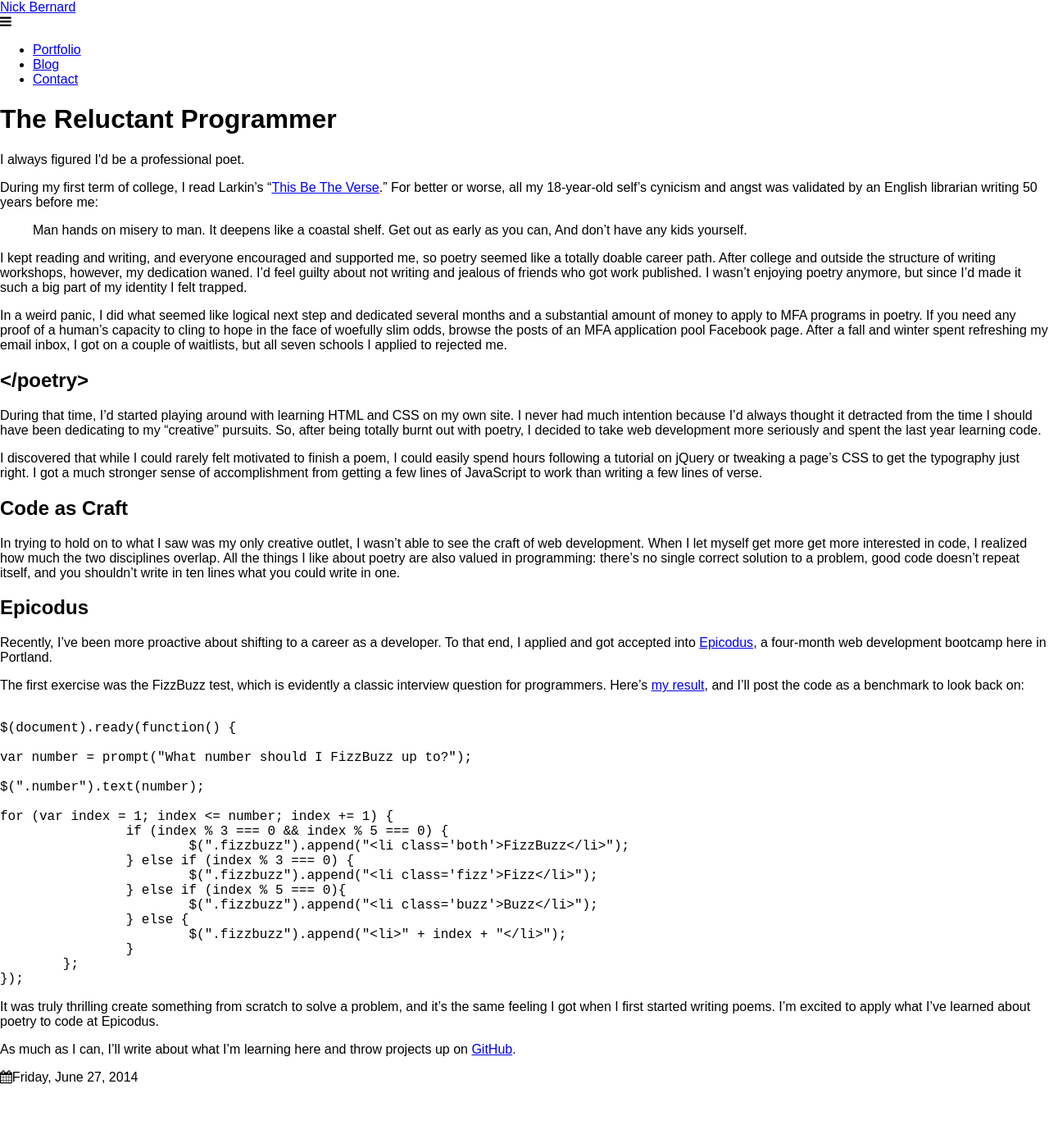
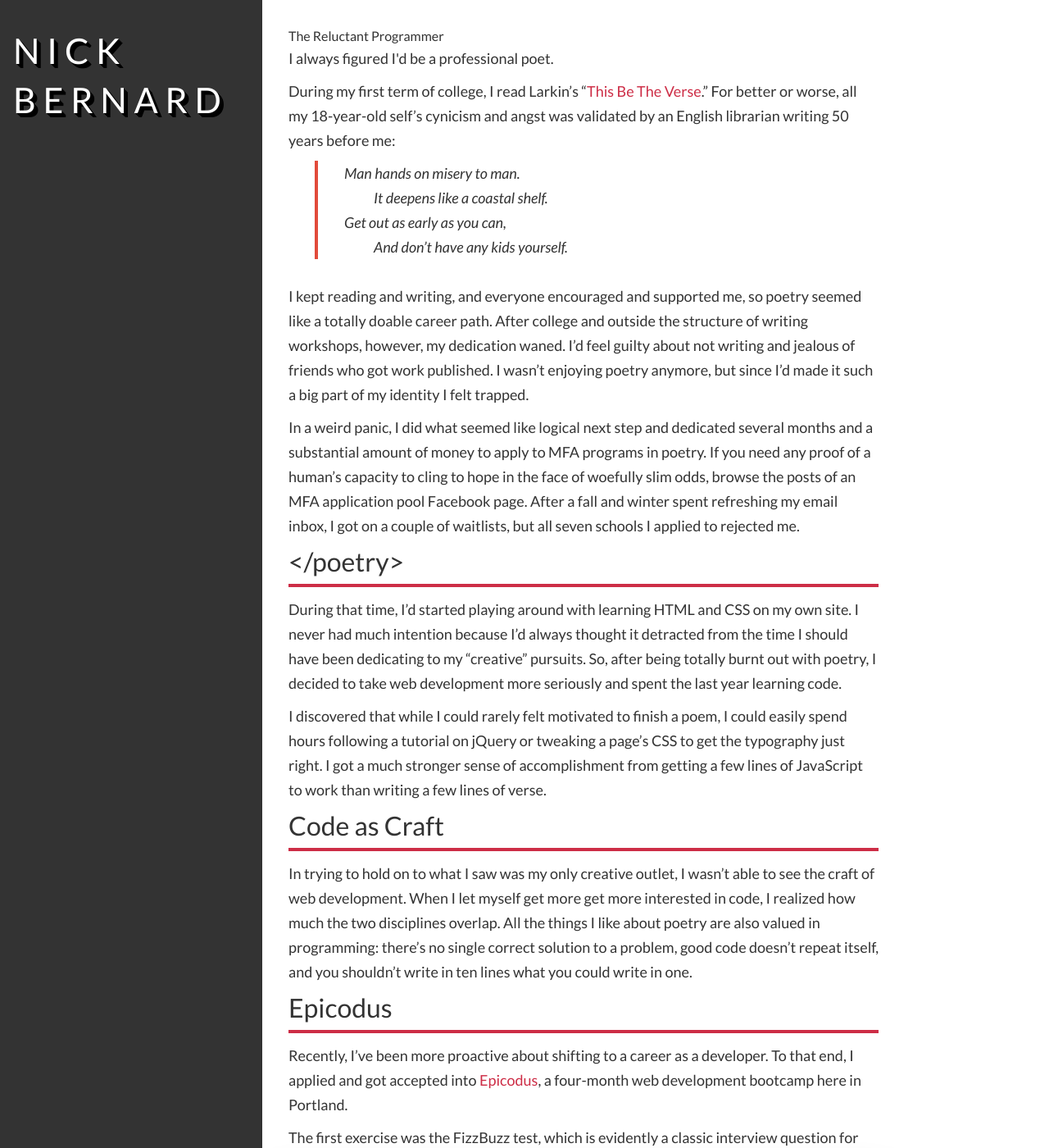
Before and after one commit to nrbernard/nrbernard.github.io, a Jekyll site: the page built from _posts/2014-06-27-epicodus.markdown, in a window 1280 px wide and 1400 px high. Shown: the whole window at 82% size. Built offline with Jekyll 4.4.1, drawn with Linux system fonts in a browser that asks for light colours; Markdown is read by kramdown in place of the engine named in the settings.

Commit message:
Disalbe native SASS conversion and add static version of CSS file

```diff
--- a/_config.yml
+++ b/_config.yml
@@ -1,8 +1,5 @@
 name: Nick Bernard
 markdown: redcarpet
 pygments: true
-sass:
-  sass_dir: _sass
-  style: compressed
 gems:
 - jekyll-compass
--- a/_includes/header.html
+++ b/_includes/header.html
@@ -3,13 +3,13 @@
     <div class="site-title">
       <a href="/" class="name">Nick Bernard</a>
     </div>
-    <i class="fa fa-bars"></i>
+<!--     <i class="fa fa-bars"></i>
     <nav class="site-navigation">
       <ul>
         <li><a href="/work/">Portfolio</a></li>
         <li><a href="/blog/">Blog</a></li>
         <li><a href="/contact/">Contact</a></li>
       </ul>
-    </nav>
+    </nav> -->
   </div>
 </header>
--- /dev/null
+++ b/css/screen.css
@@ -0,0 +1,357 @@
+/* Welcome to Compass.
+ * In this file you should write your main styles. (or centralize your imports)
+ * Import this file using the following HTML or equivalent:
+ * <link href="/stylesheets/screen.css" media="screen, projection" rel="stylesheet" type="text/css" /> */
+/* line 5, ../../../../.gem/ruby/2.1.3/gems/compass-core-1.0.1/stylesheets/compass/reset/_utilities.scss */
+html, body, div, span, applet, object, iframe,
+h1, h2, h3, h4, h5, h6, p, blockquote, pre,
+a, abbr, acronym, address, big, cite, code,
+del, dfn, em, img, ins, kbd, q, s, samp,
+small, strike, strong, sub, sup, tt, var,
+b, u, i, center,
+dl, dt, dd, ol, ul, li,
+fieldset, form, label, legend,
+table, caption, tbody, tfoot, thead, tr, th, td,
+article, aside, canvas, details, embed,
+figure, figcaption, footer, header, hgroup,
+menu, nav, output, ruby, section, summary,
+time, mark, audio, video {
+  margin: 0;
+  padding: 0;
+  border: 0;
+  font: inherit;
+  font-size: 100%;
+  vertical-align: baseline;
+}
+
+/* line 22, ../../../../.gem/ruby/2.1.3/gems/compass-core-1.0.1/stylesheets/compass/reset/_utilities.scss */
+html {
+  line-height: 1;
+}
+
+/* line 24, ../../../../.gem/ruby/2.1.3/gems/compass-core-1.0.1/stylesheets/compass/reset/_utilities.scss */
+ol, ul {
+  list-style: none;
+}
+
+/* line 26, ../../../../.gem/ruby/2.1.3/gems/compass-core-1.0.1/stylesheets/compass/reset/_utilities.scss */
+table {
+  border-collapse: collapse;
+  border-spacing: 0;
+}
+
+/* line 28, ../../../../.gem/ruby/2.1.3/gems/compass-core-1.0.1/stylesheets/compass/reset/_utilities.scss */
+caption, th, td {
+  text-align: left;
+  font-weight: normal;
+  vertical-align: middle;
+}
+
+/* line 30, ../../../../.gem/ruby/2.1.3/gems/compass-core-1.0.1/stylesheets/compass/reset/_utilities.scss */
+q, blockquote {
+  quotes: none;
+}
+/* line 103, ../../../../.gem/ruby/2.1.3/gems/compass-core-1.0.1/stylesheets/compass/reset/_utilities.scss */
+q:before, q:after, blockquote:before, blockquote:after {
+  content: "";
+  content: none;
+}
+
+/* line 32, ../../../../.gem/ruby/2.1.3/gems/compass-core-1.0.1/stylesheets/compass/reset/_utilities.scss */
+a img {
+  border: none;
+}
+
+/* line 116, ../../../../.gem/ruby/2.1.3/gems/compass-core-1.0.1/stylesheets/compass/reset/_utilities.scss */
+article, aside, details, figcaption, figure, footer, header, hgroup, main, menu, nav, section, summary {
+  display: block;
+}
+
+/* line 1, ../../_sass/_reset.sass */
+* {
+  box-sizing: border-box;
+}
+
+/* line 4, ../../_sass/_reset.sass */
+ul {
+  list-style: none;
+  padding: 0;
+  margin: 0;
+}
+
+/* line 9, ../../_sass/_reset.sass */
+.group:after {
+  content: "";
+  display: block;
+  clear: both;
+}
+
+/* line 3, ../../_sass/_layout.sass */
+fa-li {
+  top: 30%;
+}
+
+/* line 6, ../../_sass/_layout.sass */
+ul.social li {
+  font-size: 1.22222em;
+  line-height: 1.63636em;
+  line-height: 1.63636em;
+}
+
+/* line 11, ../../_sass/_layout.sass */
+html,
+body {
+  height: 100%;
+}
+
+/* line 15, ../../_sass/_layout.sass */
+.site-header {
+  background-color: #333;
+  background-color: rgba(47, 47, 47, 0.98);
+}
+@media (min-width: 768px) {
+  /* line 15, ../../_sass/_layout.sass */
+  .site-header {
+    width: 20rem;
+    position: fixed;
+    bottom: 0;
+    left: 0;
+    top: 0;
+  }
+}
+
+/* line 25, ../../_sass/_layout.sass */
+.container,
+.header-content {
+  width: 90%;
+  max-width: 45rem;
+  padding: 2rem 0;
+}
+
+/* line 31, ../../_sass/_layout.sass */
+.header-content {
+  margin: 0 auto;
+}
+@media (max-width: 768px) {
+  /* line 31, ../../_sass/_layout.sass */
+  .header-content {
+    text-align: center;
+  }
+}
+
+@media (min-width: 768px) {
+  /* line 37, ../../_sass/_layout.sass */
+  .content {
+    margin-left: 22rem;
+  }
+}
+@media (max-width: 768px) {
+  /* line 41, ../../_sass/_layout.sass */
+  .container {
+    margin: 0 auto;
+  }
+}
+/* line 1, ../../_sass/_typography.sass */
+html {
+  font-size: 100%;
+  font-size: 16px;
+  line-height: 1.5em;
+}
+
+/* line 6, ../../_sass/_typography.sass */
+body {
+  font-family: "Lato", sans-serif;
+  font-weight: 400;
+  color: rgba(47, 47, 47, 0.98);
+}
+
+/* line 11, ../../_sass/_typography.sass */
+h2 {
+  font-size: 32px;
+  line-height: 60px;
+  line-height: 37px;
+  margin-bottom: 12px;
+  padding-bottom: 9px;
+  border-bottom: 0.25rem solid #CD2D46;
+}
+
+/* line 15, ../../_sass/_typography.sass */
+h3 {
+  font-size: 24px;
+  line-height: 30px;
+  line-height: 37px;
+  color: #CD2D46;
+}
+
+/* line 19, ../../_sass/_typography.sass */
+.name {
+  font-size: 43px;
+  line-height: 60px;
+  line-height: 60px;
+  color: #fff;
+  text-transform: uppercase;
+  letter-spacing: 0.2em;
+  text-shadow: 1px 1px 0px black, 2px 2px 0px black, 3px 3px 0px black, 4px 4px 0px black, 5px 5px 0px black;
+}
+/* line 25, ../../_sass/_typography.sass */
+.name:hover {
+  color: #fff;
+}
+
+/* line 28, ../../_sass/_typography.sass */
+p {
+  font-size: 18px;
+  line-height: 30px;
+  line-height: 30px;
+  margin-bottom: 10px;
+}
+/* line 30, ../../_sass/_typography.sass */
+p:last-child {
+  margin-bottom: 30px;
+}
+
+/* line 33, ../../_sass/_typography.sass */
+a {
+  text-decoration: none;
+  color: #CD2D46;
+  -webkit-transition: all, 2s, ease-in-out;
+  -moz-transition: all, 2s, ease-in-out;
+  -o-transition: all, 2s, ease-in-out;
+  transition: all, 2s, ease-in-out;
+}
+/* line 40, ../../_sass/_typography.sass */
+a:hover {
+  color: #CD2D46;
+}
+
+/* line 43, ../../_sass/_typography.sass */
+blockquote {
+  font-style: italic;
+  border-left: 4px solid #e24b3b;
+  border-shaddow: 4px solid black;
+  padding-left: 2em;
+  margin: 0;
+  font-size: 0.88889em;
+  line-height: 2.25em;
+}
+
+@media (min-width: 480px) {
+  /* line 53, ../../_sass/_typography.sass */
+  blockquote {
+    font-size: 1em;
+    line-height: 2em;
+    margin-left: 2em;
+  }
+}
+@media (min-width: 480px) {
+  /* line 59, ../../_sass/_typography.sass */
+  pre {
+    font-size: 1em;
+    line-height: 2em;
+    line-height: 1.5em;
+  }
+}
+/* line 1, ../../_sass/_buttons.sass */
+button {
+  border: none;
+}
+
+/* line 4, ../../_sass/_buttons.sass */
+.button {
+  display: block;
+  margin: 0 auto 1em auto;
+  text-align: center;
+  padding: 0.5em 1em;
+  background-color: #e24b3b;
+  color: #fffff6;
+  border-bottom: 3px solid #c32d1d;
+  border-radius: 3px;
+}
+
+@media (min-width: 480px) {
+  width: 33.333%;
+}
+/* line 1, ../../_sass/_page_specific.sass */
+.fizzbuzz {
+  display: block;
+  margin: 0 auto;
+  border-radius: 3px;
+  -webkit-box-shadow: 0px 10px 50px 0px black;
+  -moz-box-shadow: 0px 10px 50px 0px black;
+  box-shadow: 0px 10px 50px 0px black;
+  background-color: #333;
+  text-align: center;
+  max-width: 20em;
+}
+
+/* line 12, ../../_sass/_page_specific.sass */
+.fizz, .buzz {
+  color: black;
+}
+
+/* line 15, ../../_sass/_page_specific.sass */
+pre {
+  border-radius: 3px;
+  -webkit-box-shadow: 0px 10px 50px 0px black;
+  -moz-box-shadow: 0px 10px 50px 0px black;
+  box-shadow: 0px 10px 50px 0px black;
+  background: #fffff6;
+  font-size: 0.88889em;
+  line-height: 2.25em;
+  line-height: 1em;
+}
+
+/* line 25, ../../_sass/_page_specific.sass */
+pre.prettyprint {
+  padding: 0 1em 1em 1em;
+}
+
+/* line 28, ../../_sass/_page_specific.sass */
+.post {
+  border-bottom: 4px solid black;
+}
+
+/* line 31, ../../_sass/_page_specific.sass */
+p.excerpt {
+  font-style: italic;
+  padding-bottom: 0.25em;
+}
+
+/* line 35, ../../_sass/_page_specific.sass */
+.date {
+  padding-top: 0.5em;
+  border-top: 4px solid black;
+}
+
+/* line 39, ../../_sass/_page_specific.sass */
+.fa-calendar {
+  padding-right: 0.5em;
+  color: black;
+}
+
+/* line 43, ../../_sass/_page_specific.sass */
+.verse {
+  display: block;
+}
+
+/* line 46, ../../_sass/_page_specific.sass */
+.odd {
+  text-indent: 2em;
+}
+
+/* line 1, ../../_sass/_images.sass */
+img {
+  width: 100%;
+  height: auto;
+}
+
+/* line 5, ../../_sass/_images.sass */
+img.screenshot {
+  border-radius: 3px;
+  -webkit-box-shadow: 0px 10px 50px 0px black;
+  -moz-box-shadow: 0px 10px 50px 0px black;
+  box-shadow: 0px 10px 50px 0px black;
+  max-width: 640px;
+  display: block;
+  margin: 0 auto 2em auto;
+}
```
Also changed, not shown: index.html (+6 -26 lines).
